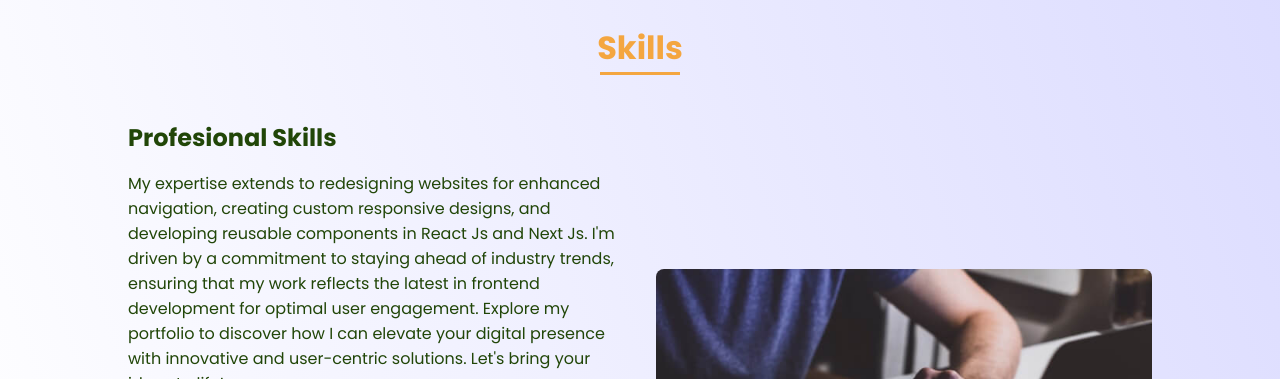
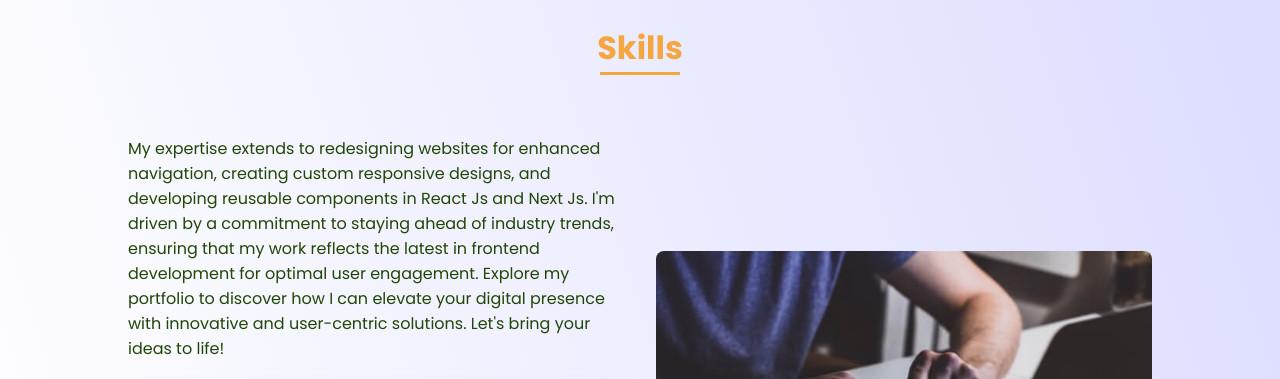
Before and after one commit to LINSMARIYA/linsmariya.github.io, a plain HTML site: page index.html in a window 1280 px wide. Shown: the part 1380-1759 px from the top of the page. Drawn offline with nearby package versions, Linux system fonts and the light colour scheme.

Commit message:
remove skills subtitle index.html

```diff
--- a/index.html
+++ b/index.html
@@ -77,7 +77,7 @@
 
                 <div class="skills__container bd-grid">
                     <div>
-                        <h2 class="skills__subtitle">Profesional Skills</h2>
+                        <h2 class="skills__subtitle"></h2>
                         <p class="skills__text">My expertise extends to redesigning websites for enhanced navigation, creating custom responsive designs, and developing reusable components in React Js and Next Js. I'm driven by a commitment to staying ahead of industry trends, ensuring that my work reflects the latest in frontend development for optimal user engagement. Explore my portfolio to discover how I can elevate your digital presence with innovative and user-centric solutions. Let's bring your ideas to life!</p>
                 <div class="skills__data">
                             <div class="skills__names">
```
